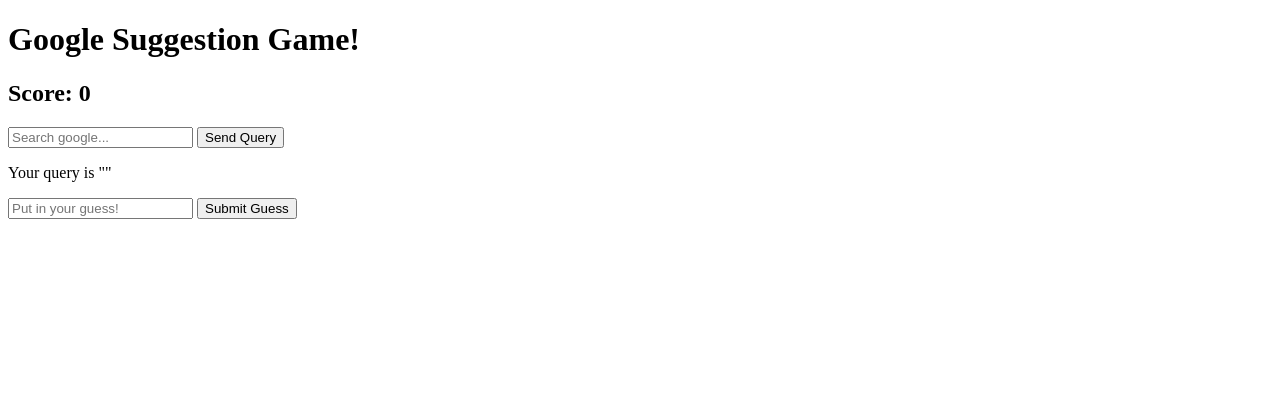
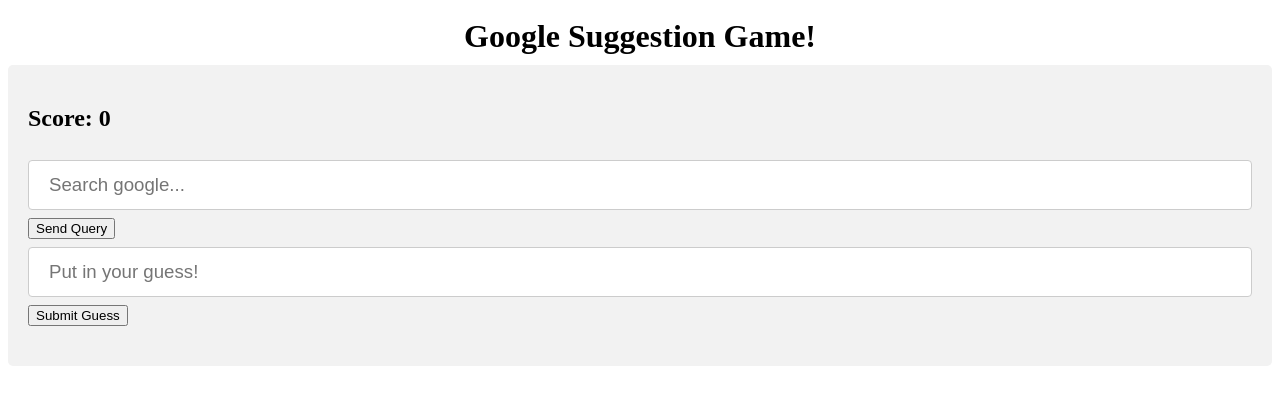
Before and after one commit to doitlikepruett/solo-mvp, a website: page client/index.html in a window 1280 px wide. Drawn offline with nearby package versions, Linux system fonts and the light colour scheme.

Commit message:
Add some styling

```diff
--- a/client/app/app.js
+++ b/client/app/app.js
@@ -11,6 +11,8 @@
     $scope.loadResults = Query.loadResults;
 
     $scope.guessCompare = Query.guessCompare;
+
+    $scope.message = '';
 
   });
 
@@ -34,21 +36,6 @@
           .error(function(data){
             console.log("loadResults REQUEST ERROR", data)
           });
-
-      //  $http({
-      //   method: 'JSONP',
-      //   url: "http://suggestqueries.google.com/complete/search?client=chrome&q=" + newQuery,
-      //   crossDomain: true,
-      //   "headers": {
-      //   "cache-control": "no-cache"
-      //   }
-
-      // }).then(function(resp){
-      //   console.log("Success from loadResults!");
-      //   returnedResults = resp.body;
-      // }).catch(function(error){
-      //   console.log(error);
-      // })
   };
 
 
@@ -56,10 +43,13 @@
     for (var i = 0; i<returnedResults[1].length; i++){
       if (returnedResults[1][i].slice(-guessText.length) === guessText){
           var points = 10 - i;
-          console.log("You earned " + points + " points!" );
+          this.score += points;
+          this.message = "Hooray! You guessed number " + (i+1) + " in the list! \nYour score increased by " + points;
+          return;
       }
+
     }
-    console.log("Too bad, try again!");
+    this.message = "Sorry friendo, guess again!";
   };
 
 
--- a/client/index.html
+++ b/client/index.html
@@ -1,11 +1,42 @@
 <!DOCTYPE html>
 <html ng-app='myApp'>
+<style>
+
+
+  h1 {
+    margin: auto;
+    width: 50%;
+    border: 3px black;
+    padding: 10px;
+    text-align: center;
+  }
+  div {
+    border-radius: 5px;
+    background-color: #f2f2f2;
+    padding: 20px;
+  }
+  input[type=text], select {
+    width: 100%;
+    padding: 12px 20px;
+    margin: 8px 0;
+    display: inline-block;
+    border: 1px solid #ccc;
+    border-radius: 4px;
+    box-sizing: border-box;
+    height:50px;
+    font-size:14pt;
+}
+button:hover {
+    background-color: #45a049;
+}
+
+</style>
 <head>
   <title>Google Suggestion Game</title>
   <!-- <link rel="stylesheet" href="style.css"> -->
    <script src="https://ajax.googleapis.com/ajax/libs/angularjs/1.5.6/angular.min.js"></script>
    <script src="app/app.js"></script>
-   <!-- <script src="controller/mainController.js"></script> -->
+
 
 </head>
 <body ng-controller="MainController">
@@ -18,19 +49,17 @@
     <section class='searchQuery'>
       <input type="text" placeholder="Search google..." ng-model="newQuery">
       <button ng-click='loadResults(newQuery)'>Send Query</button>
-      <p>Your query is "{{newQuery}}"</p>
+
     </section>
 
      <section class='guessArea'>
       <input type="text" placeholder="Put in your guess!" ng-model="guessText">
       <button ng-click='guessCompare(guessText)'>Submit Guess</button>
     </section>
-
+    <h2>{{message}}</h2>
   </div>
 
-<script>
 
-</script>
 </body>
 
 </html>
```
Also changed, not shown: server/basic-server.js (+0 -9 lines), client/styles.css (added).
